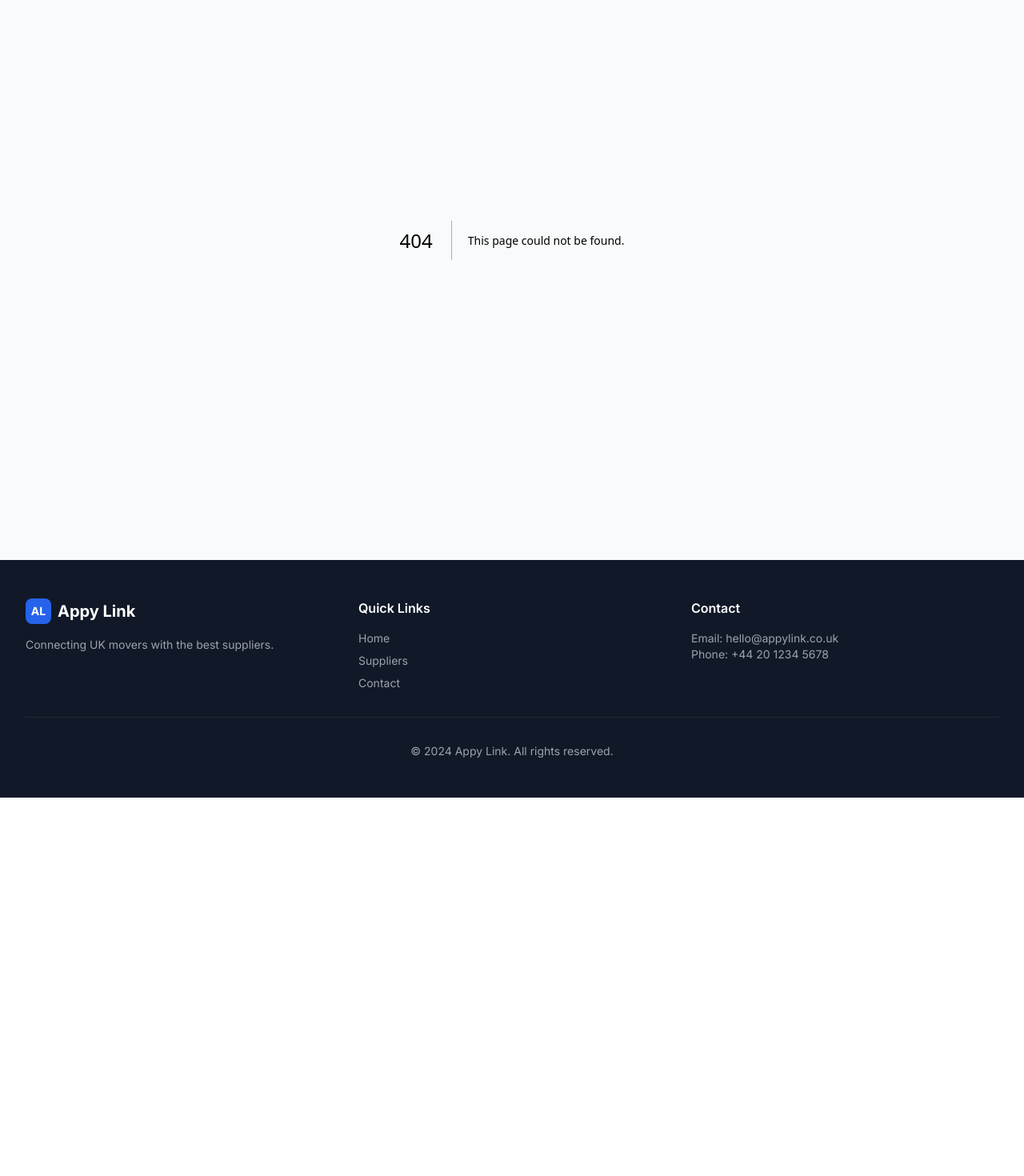
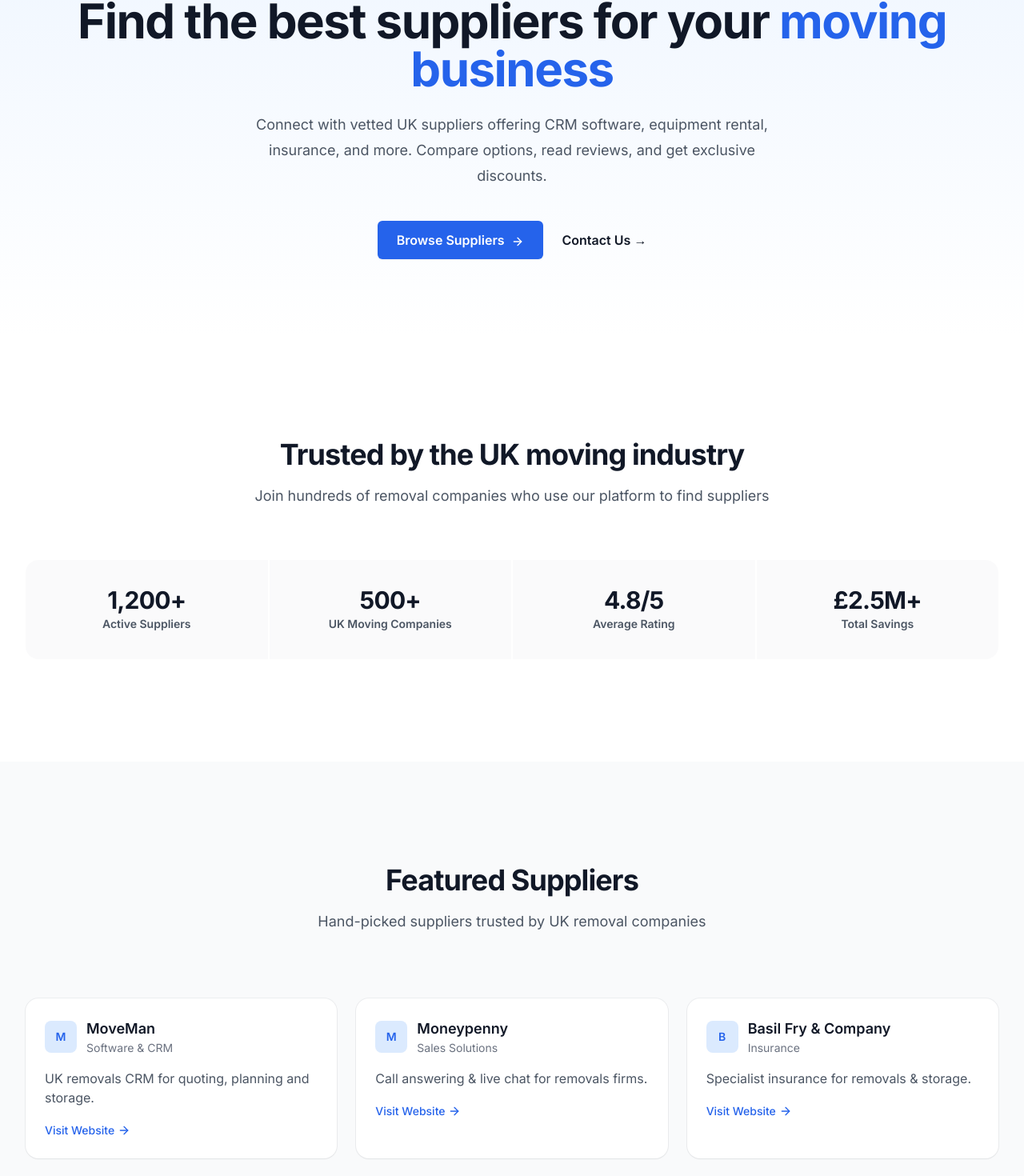
Before and after one commit to Appycrew1/appy-direct, a Next.js app: page / in a window 1280 px wide. Before the commit this address had no page. Shown: the part 165-1635 px from the top of the page at 80% size. Before the commit the page ends 1162 px from the top, so only its background shows below. Built offline with nearby package versions, Linux system fonts and the light colour scheme.

Commit message:
Create page.tsx

```diff
--- /dev/null
+++ b/src/app/page.tsx
@@ -0,0 +1,214 @@
+import Link from 'next/link'
+import { ArrowRight, Star, Shield, Users } from 'lucide-react'
+
+export default function HomePage() {
+  const featuredSuppliers = [
+    {
+      id: 1,
+      name: "MoveMan",
+      category: "Software & CRM",
+      description: "UK removals CRM for quoting, planning and storage.",
+      website: "https://www.movemanpro.com",
+      featured: true
+    },
+    {
+      id: 2,
+      name: "Moneypenny",
+      category: "Sales Solutions",
+      description: "Call answering & live chat for removals firms.",
+      website: "https://www.moneypenny.com/uk",
+      featured: true
+    },
+    {
+      id: 3,
+      name: "Basil Fry & Company",
+      category: "Insurance",
+      description: "Specialist insurance for removals & storage.",
+      website: "https://basilfry.co.uk",
+      featured: true
+    }
+  ]
+
+  const categories = [
+    { name: "Moving Software & CRM", count: 12, icon: Users },
+    { name: "Sales Solutions", count: 8, icon: Star },
+    { name: "Insurance", count: 6, icon: Shield },
+    { name: "Equipment & Supplies", count: 15, icon: Users },
+  ]
+
+  return (
+    <div className="bg-white">
+      {/* Hero Section */}
+      <div className="relative overflow-hidden bg-gradient-to-b from-blue-50 to-white">
+        <div className="max-w-7xl mx-auto px-4 sm:px-6 lg:px-8 py-24">
+          <div className="text-center">
+            <h1 className="text-4xl font-bold tracking-tight text-gray-900 sm:text-6xl">
+              Find the best suppliers for your{' '}
+              <span className="text-blue-600">moving business</span>
+            </h1>
+            <p className="mt-6 text-lg leading-8 text-gray-600 max-w-2xl mx-auto">
+              Connect with vetted UK suppliers offering CRM software, equipment rental,
+              insurance, and more. Compare options, read reviews, and get exclusive discounts.
+            </p>
+            <div className="mt-10 flex items-center justify-center gap-x-6">
+              <Link
+                href="/suppliers"
+                className="rounded-md bg-blue-600 px-6 py-3 text-base font-semibold text-white shadow-sm hover:bg-blue-500 focus-visible:outline focus-visible:outline-2 focus-visible:outline-offset-2 focus-visible:outline-blue-600"
+              >
+                Browse Suppliers
+                <ArrowRight className="ml-2 h-4 w-4 inline" />
+              </Link>
+              <Link
+                href="/contact"
+                className="text-base font-semibold leading-6 text-gray-900 hover:text-gray-700"
+              >
+                Contact Us <span aria-hidden="true">→</span>
+              </Link>
+            </div>
+          </div>
+        </div>
+      </div>
+
+      {/* Stats Section */}
+      <div className="bg-white py-24 sm:py-32">
+        <div className="mx-auto max-w-7xl px-6 lg:px-8">
+          <div className="mx-auto max-w-2xl lg:max-w-none">
+            <div className="text-center">
+              <h2 className="text-3xl font-bold tracking-tight text-gray-900 sm:text-4xl">
+                Trusted by the UK moving industry
+              </h2>
+              <p className="mt-4 text-lg leading-8 text-gray-600">
+                Join hundreds of removal companies who use our platform to find suppliers
+              </p>
+            </div>
+            <dl className="mt-16 grid grid-cols-1 gap-0.5 overflow-hidden rounded-2xl text-center sm:grid-cols-2 lg:grid-cols-4">
+              <div className="flex flex-col bg-gray-400/5 p-8">
+                <dt className="text-sm font-semibold leading-6 text-gray-600">Active Suppliers</dt>
+                <dd className="order-first text-3xl font-bold tracking-tight text-gray-900">1,200+</dd>
+              </div>
+              <div className="flex flex-col bg-gray-400/5 p-8">
+                <dt className="text-sm font-semibold leading-6 text-gray-600">UK Moving Companies</dt>
+                <dd className="order-first text-3xl font-bold tracking-tight text-gray-900">500+</dd>
+              </div>
+              <div className="flex flex-col bg-gray-400/5 p-8">
+                <dt className="text-sm font-semibold leading-6 text-gray-600">Average Rating</dt>
+                <dd className="order-first text-3xl font-bold tracking-tight text-gray-900">4.8/5</dd>
+              </div>
+              <div className="flex flex-col bg-gray-400/5 p-8">
+                <dt className="text-sm font-semibold leading-6 text-gray-600">Total Savings</dt>
+                <dd className="order-first text-3xl font-bold tracking-tight text-gray-900">£2.5M+</dd>
+              </div>
+            </dl>
+          </div>
+        </div>
+      </div>
+
+      {/* Featured Suppliers */}
+      <div className="bg-gray-50 py-24 sm:py-32">
+        <div className="mx-auto max-w-7xl px-6 lg:px-8">
+          <div className="mx-auto max-w-2xl text-center">
+            <h2 className="text-3xl font-bold tracking-tight text-gray-900 sm:text-4xl">
+              Featured Suppliers
+            </h2>
+            <p className="mt-4 text-lg leading-8 text-gray-600">
+              Hand-picked suppliers trusted by UK removal companies
+            </p>
+          </div>
+          <div className="mx-auto mt-16 grid max-w-2xl grid-cols-1 gap-6 sm:mt-20 lg:mx-0 lg:max-w-none lg:grid-cols-3">
+            {featuredSuppliers.map((supplier) => (
+              <div key={supplier.id} className="bg-white rounded-2xl shadow-sm ring-1 ring-gray-900/5 p-6">
+                <div className="flex items-center gap-3 mb-4">
+                  <div className="w-10 h-10 bg-blue-100 rounded-lg flex items-center justify-center">
+                    <span className="text-blue-600 font-semibold text-sm">
+                      {supplier.name.charAt(0)}
+                    </span>
+                  </div>
+                  <div>
+                    <h3 className="text-lg font-semibold text-gray-900">{supplier.name}</h3>
+                    <p className="text-sm text-gray-500">{supplier.category}</p>
+                  </div>
+                </div>
+                <p className="text-gray-600 mb-4">{supplier.description}</p>
+                <a
+                  href={supplier.website}
+                  target="_blank"
+                  rel="noopener noreferrer"
+                  className="inline-flex items-center text-blue-600 hover:text-blue-500 font-medium text-sm"
+                >
+                  Visit Website
+                  <ArrowRight className="ml-1 h-4 w-4" />
+                </a>
+              </div>
+            ))}
+          </div>
+        </div>
+      </div>
+
+      {/* Categories */}
+      <div className="bg-white py-24 sm:py-32">
+        <div className="mx-auto max-w-7xl px-6 lg:px-8">
+          <div className="mx-auto max-w-2xl text-center">
+            <h2 className="text-3xl font-bold tracking-tight text-gray-900 sm:text-4xl">
+              Browse by Category
+            </h2>
+            <p className="mt-4 text-lg leading-8 text-gray-600">
+              Find suppliers across all aspects of your moving business
+            </p>
+          </div>
+          <div className="mx-auto mt-16 grid max-w-2xl grid-cols-1 gap-6 sm:mt-20 lg:mx-0 lg:max-w-none lg:grid-cols-2">
+            {categories.map((category) => {
+              const Icon = category.icon
+              return (
+                <Link
+                  key={category.name}
+                  href="/suppliers"
+                  className="group relative flex items-center gap-6 rounded-2xl bg-gray-50 p-6 hover:bg-gray-100 transition-colors"
+                >
+                  <div className="flex h-12 w-12 items-center justify-center rounded-lg bg-blue-600 text-white">
+                    <Icon className="h-6 w-6" />
+                  </div>
+                  <div className="flex-1">
+                    <h3 className="text-lg font-semibold text-gray-900 group-hover:text-blue-600">
+                      {category.name}
+                    </h3>
+                    <p className="text-gray-600">{category.count} suppliers available</p>
+                  </div>
+                  <ArrowRight className="h-5 w-5 text-gray-400 group-hover:text-blue-600" />
+                </Link>
+              )
+            })}
+          </div>
+        </div>
+      </div>
+
+      {/* CTA Section */}
+      <div className="bg-blue-600">
+        <div className="px-6 py-24 sm:px-6 sm:py-32 lg:px-8">
+          <div className="mx-auto max-w-2xl text-center">
+            <h2 className="text-3xl font-bold tracking-tight text-white sm:text-4xl">
+              Ready to grow your moving business?
+            </h2>
+            <p className="mx-auto mt-6 max-w-xl text-lg leading-8 text-blue-100">
+              Join hundreds of UK removal companies who trust Appy Link to find
+              the best suppliers and services for their business.
+            </p>
+            <div className="mt-10 flex items-center justify-center gap-x-6">
+              <Link
+                href="/suppliers"
+                className="rounded-md bg-white px-6 py-3 text-base font-semibold text-blue-600 shadow-sm hover:bg-blue-50 focus-visible:outline focus-visible:outline-2 focus-visible:outline-offset-2 focus-visible:outline-white"
+              >
+                Browse Suppliers
+              </Link>
+              <Link
+                href="/contact"
+                className="text-base font-semibold leading-6 text-white hover:text-blue-100"
+              >
+                Contact Us <span aria-hidden="true">→</span>
+              </Link>
+            </div>
+          </div>
+        </div>
+      </div>
+    </div>
+  )
+}
```
